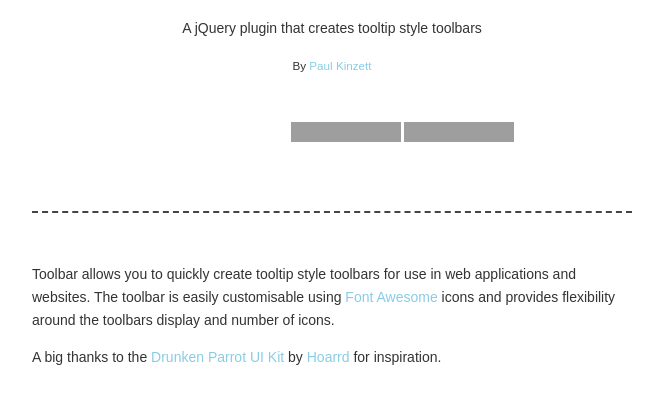
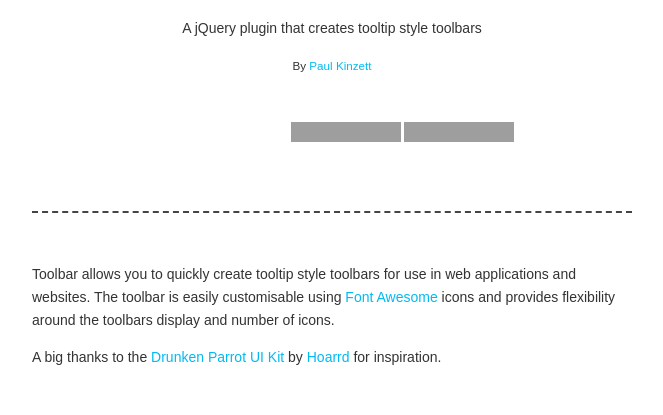
Before and after one commit to paulkinzett/toolbar, a plain HTML site: page index.html in a window 1280 px wide. Shown: the part 146-561 px from the top of the page, without its empty margins (308-971 px from the left). Drawn offline with nearby package versions, Linux system fonts and the light colour scheme; grey boxes are pictures that could not be loaded; a web font is replaced by a local one.

Commit message:
Updated link colot

```diff
--- a/css/documentation.css
+++ b/css/documentation.css
@@ -31,7 +31,7 @@ h3 + p {
 }
 
 a {
-	color: #89CDE4;
+	color: #02baf2;
 	text-decoration: none;
 }
 
```
